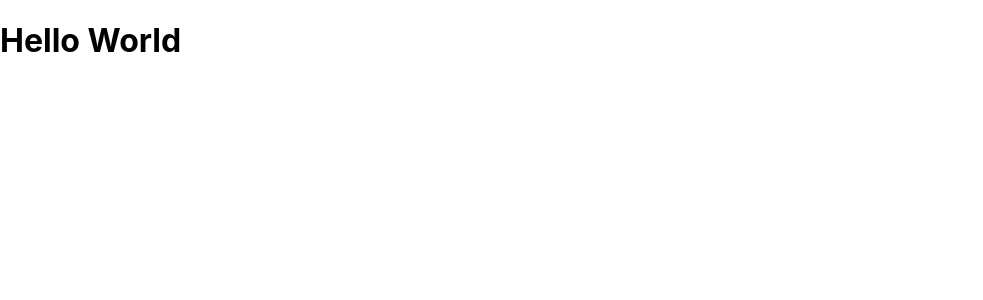
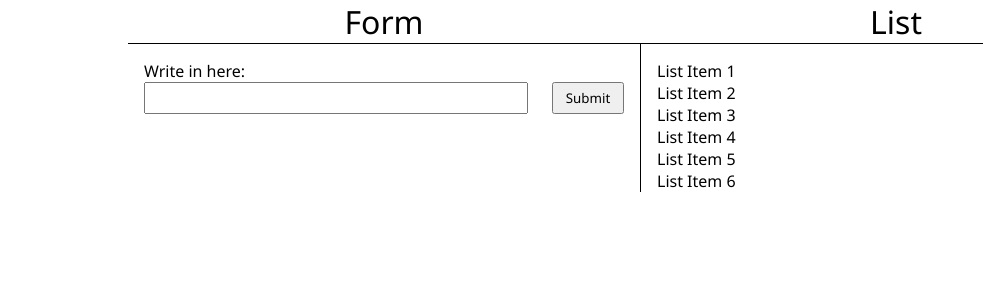
Before and after one commit to chocolateflight/learning-react-test, a React (Create React App) app: page / in a window 1280 px wide. Shown: the top 300 px of the page, without its empty margins (0-983 px from the left). Built offline with nearby package versions, Linux system fonts and the light colour scheme.

Commit message:
structure setup

```diff
--- a/src/App.css
+++ b/src/App.css
@@ -1,38 +1,17 @@
-.App {
-  text-align: center;
+.main-body {
+  padding: 0 10%;
 }
 
-.App-logo {
-  height: 40vmin;
-  pointer-events: none;
+.main-container {
+  display: flex;
 }
 
-@media (prefers-reduced-motion: no-preference) {
-  .App-logo {
-    animation: App-logo-spin infinite 20s linear;
-  }
+.flexitem {
+  width: 50%;
 }
 
-.App-header {
-  background-color: #282c34;
-  min-height: 100vh;
-  display: flex;
-  flex-direction: column;
-  align-items: center;
-  justify-content: center;
-  font-size: calc(10px + 2vmin);
-  color: white;
+.col-title {
+  font-size: 2rem;
+  text-align: center;
+  border-bottom: 1px solid black;
 }
-
-.App-link {
-  color: #61dafb;
-}
-
-@keyframes App-logo-spin {
-  from {
-    transform: rotate(0deg);
-  }
-  to {
-    transform: rotate(360deg);
-  }
-}
--- a/src/App.js
+++ b/src/App.js
@@ -1,8 +1,16 @@
-import './App.css';
+import React from "react";
+import Form from "./components/Form/Form";
+import List from "./components/List/List";
+import "./App.css";
 
 function App() {
   return (
-    <h1>Hello World</h1>
+    <div className="main-body">
+      <div className="main-container">
+        <Form />
+        <List />
+      </div>
+    </div>
   );
 }
 
--- a/src/components/Form/Form.js
+++ b/src/components/Form/Form.js
@@ -1,8 +1,19 @@
 import React from "react";
-import "./Form.css"
+import "./Form.css";
 
 function Form() {
+  return (
+    <div className="flexitem main-form">
+      <div className="col-title main-form">Form</div>
 
+      <div className="form-items main-form">
+        <label for="main-input">Write in here:</label>
+        <input id="main-input" className="input-field" type="text" max="50"></input>
+        <button className="main-submit" type="submit">Submit</button>
+      </div>
+
+    </div>
+  );
 }
 
 export default Form;
--- a/src/components/List/List.js
+++ b/src/components/List/List.js
@@ -1,8 +1,17 @@
 import React from "react";
-import "./List.css"
+import ListItems from "./ListItems";
+import "./List.css";
 
 function List() {
+  return (
+    <div className="flexitem main-list">
+      <div className="col-title main-list">List</div>
 
+      <div className="list-items main-list">
+        <ListItems />
+      </div>
+    </div>
+  );
 }
 
 export default List;
--- a/src/index.css
+++ b/src/index.css
@@ -1,13 +1,9 @@
-body {
+* {
   margin: 0;
-  font-family: -apple-system, BlinkMacSystemFont, 'Segoe UI', 'Roboto', 'Oxygen',
-    'Ubuntu', 'Cantarell', 'Fira Sans', 'Droid Sans', 'Helvetica Neue',
-    sans-serif;
-  -webkit-font-smoothing: antialiased;
-  -moz-osx-font-smoothing: grayscale;
+  font-family: 'Segoe UI', Tahoma, Geneva, Verdana, sans-serif;
+  box-sizing: border-box;
 }
 
-code {
-  font-family: source-code-pro, Menlo, Monaco, Consolas, 'Courier New',
-    monospace;
+html {
+  font-size: 16px;
 }
```
